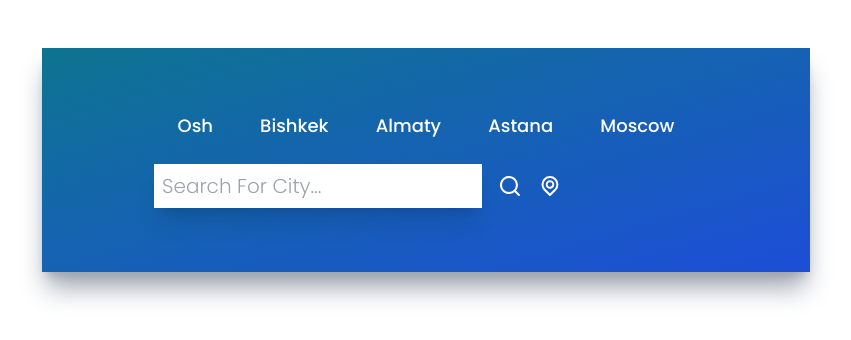
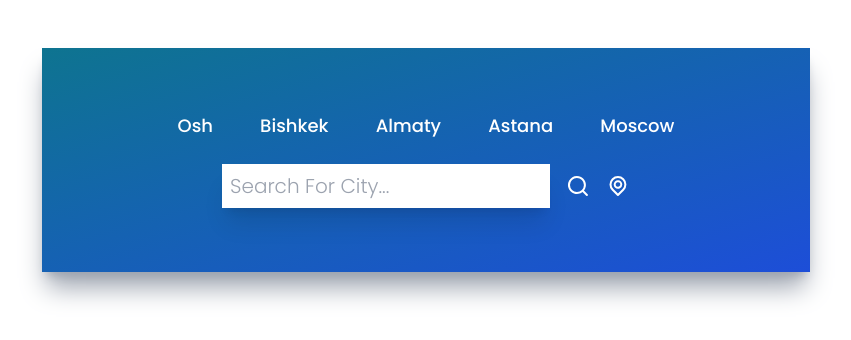
Before and after one commit to PetrPalych/Course-Project-5, a React (Vite) app in the folder frontend/: page / in a window 1280 px wide. Shown: the top 340 px of the page, without its empty margins (214-1065 px from the left). Built offline with nearby package versions, Linux system fonts and the light colour scheme; no server answers.

Commit message:
install date module, clear code

```diff
--- a/frontend/package.json
+++ b/frontend/package.json
@@ -11,6 +11,7 @@
   },
   "dependencies": {
     "@iconscout/react-unicons": "^2.0.2",
+    "date-fns": "^3.0.1",
     "luxon": "^3.4.4",
     "react": "^18.2.0",
     "react-dom": "^18.2.0"
--- a/frontend/src/components/Inputs.jsx
+++ b/frontend/src/components/Inputs.jsx
@@ -3,7 +3,6 @@ import { UilSearch, UilLocationPoint } from "@iconscout/react-unicons";
 
 const Inputs = ({ setQuery, units, setUnits }) => {
   const [city, setCity] = useState("");
-  const [unitName, setUnitName] = useState("");
   const handleSearchClick = () => {
     if (city !== "") {
       setQuery({ q: city });
@@ -23,12 +22,6 @@ const Inputs = ({ setQuery, units, setUnits }) => {
       });
     }
   };
-
-  // const handleUnitsChange = (e) => {
-  //   // const selectedUnit = ;
-  //   setUnitName(e.currentTarget.name);
-  //   if (units !== unitName) setUnits(unitName);
-  // };
 
   return (
     <div className="flex flex-row justify-center my-6">
@@ -51,27 +44,6 @@ const Inputs = ({ setQuery, units, setUnits }) => {
           onClick={handleLocationClick}
         />
       </div>
-      <div className="flex flex-row w-1/4 items-center justify-center">
-        {/* <button
-          name="metric"
-          className={`text-2xl text-white font-light transition ease-out hover:scale-125 ${
-            unitName === "metric" ? "text-black" : ""
-          }`}
-          onClick={handleUnitsChange}
-        >
-          °C
-        </button> */}
-        {/* <p className="text-white mx-1 text-2xl px-3">|</p>
-        <button
-          name="imperial"
-          className={`text-2xl text-white font-light transition ease-out hover:scale-125 ${
-            unitName === "imperial" ? "text-black" : ""
-          }`}
-          onClick={handleUnitsChange}
-        >
-          °F
-        </button> */}
-      </div>
     </div>
   );
 };
```
Also changed, not shown: 1 other file (tests, documents, lock files or other folders).
